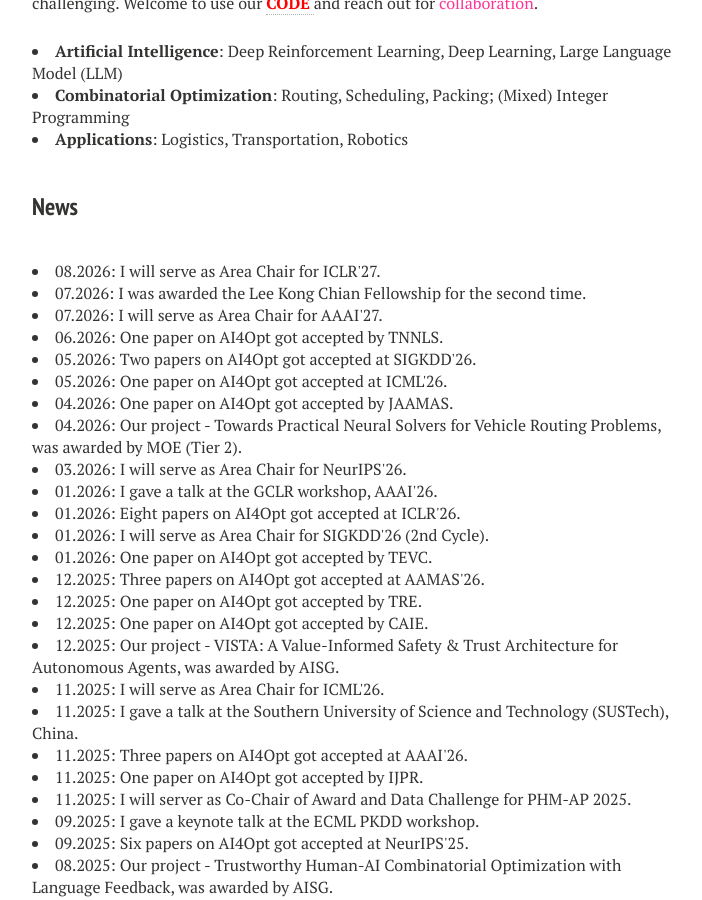
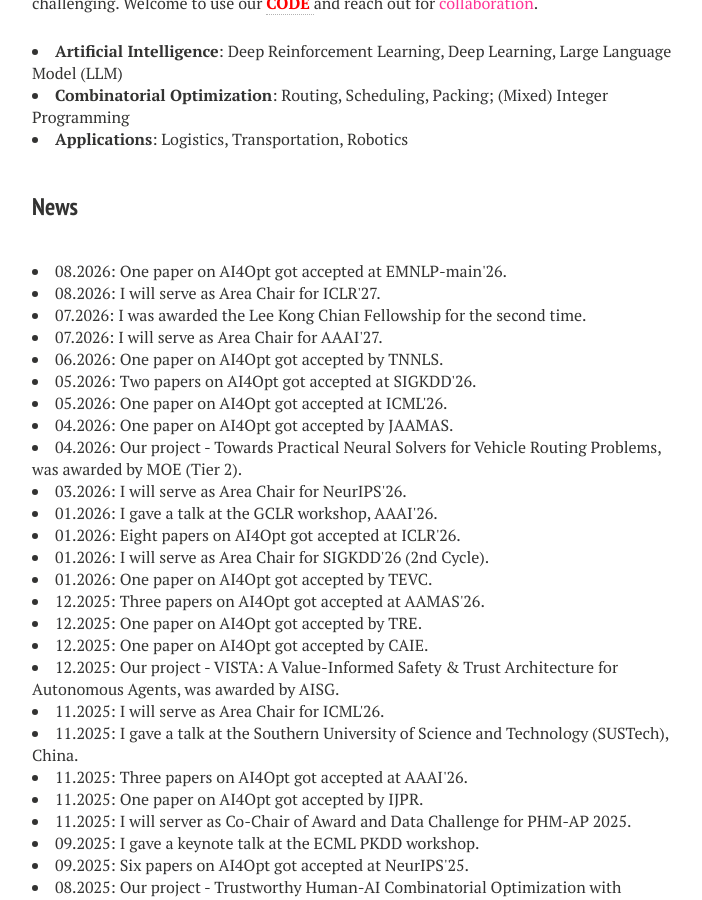
Before and after one commit to zhiguangcaosg/zhiguangcaosg.github.io, a Jekyll site: the page built from index.md, in a window 1280 px wide and 900 px high, scrolled down 812 px. Shown: the whole window, without its empty margins (288-990 px from the left). Built offline with Jekyll 4.4.1, drawn with Linux system fonts in a browser that asks for light colours; nearby versions of some CDN libraries.

Commit message:
Update index.md

```diff
--- a/index.md
+++ b/index.md
@@ -38,6 +38,10 @@ image: banner1.png
 </li>
 
 <h3 style="margin-bottom:-8px;padding-top:20px;">News</h3> <br>
+
+<li>
+08.2026: One paper on AI4Opt got accepted at EMNLP-main'26.
+</li>
 
 <li>
 08.2026:  I will serve as Area Chair for ICLR'27.
```
